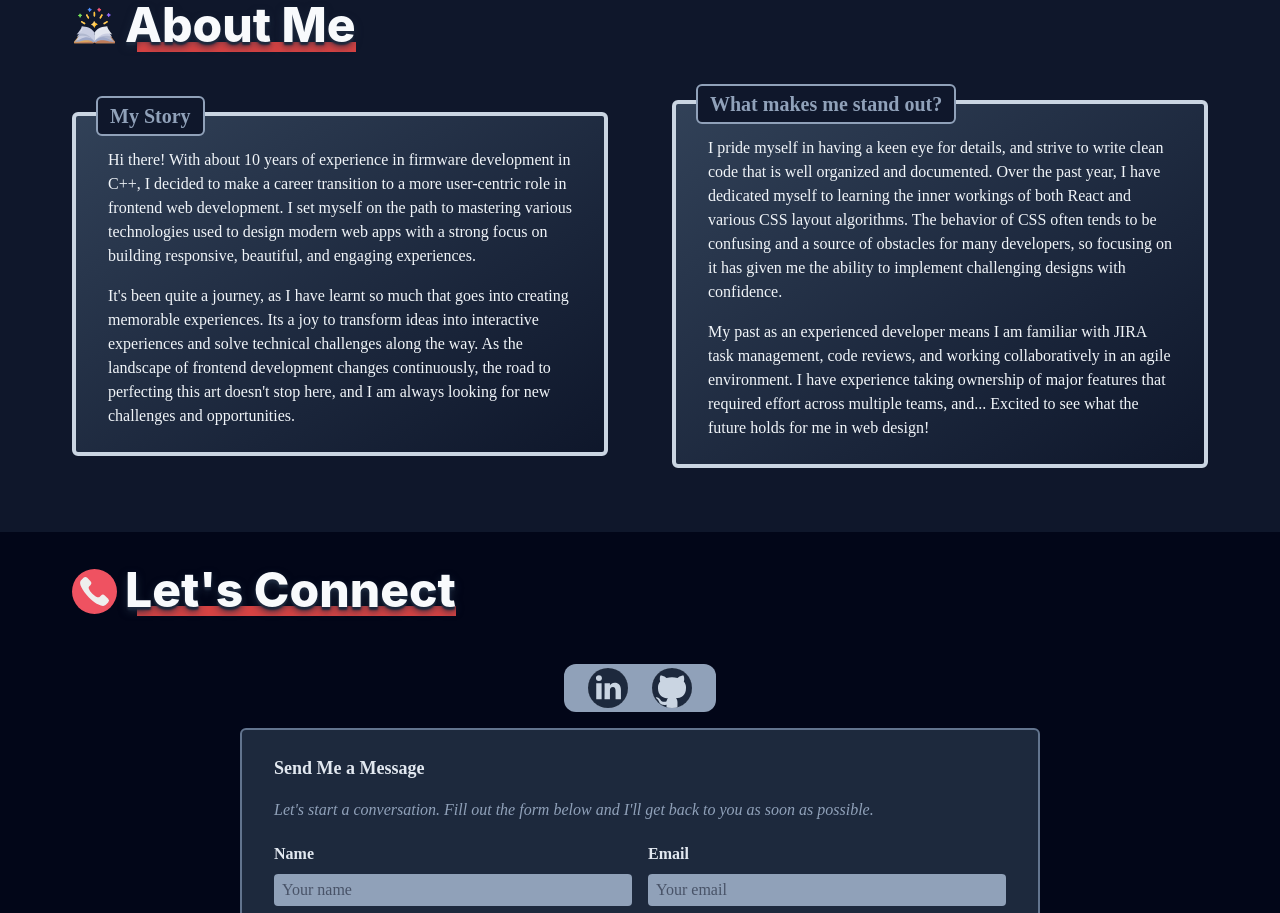
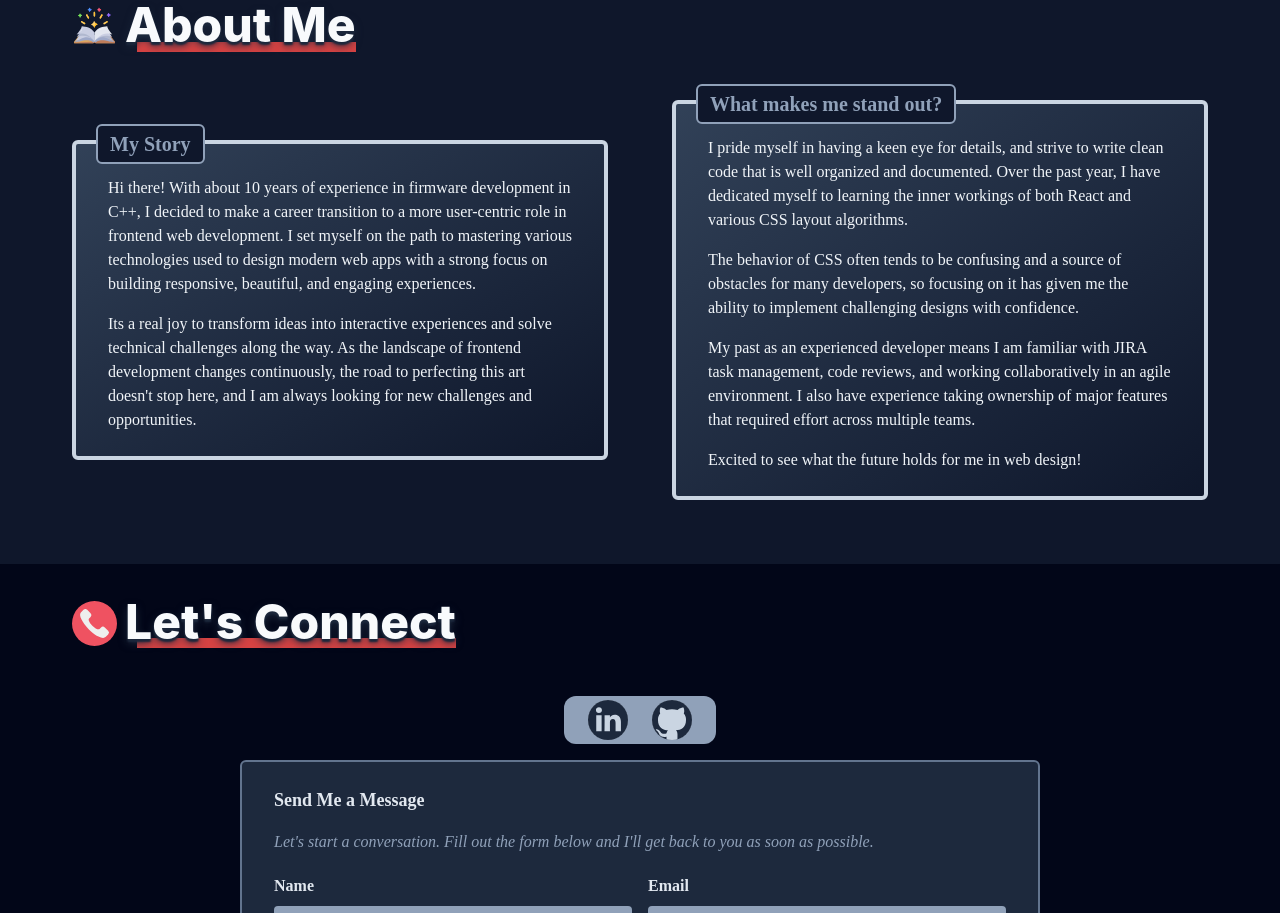
Before and after one commit to skharat8/portfolio-site, a React (Vite) app: page / in a window 1280 px wide. Shown: the part 1920-2833 px from the top of the page. Built offline with nearby package versions, Linux system fonts and the light colour scheme; what @midudev/tailwind-animations would draw is missing.

Commit message:
Add focus styles to about me page

```diff
--- a/src/components/AboutMe.tsx
+++ b/src/components/AboutMe.tsx
@@ -6,14 +6,15 @@ import MaxWidthWrapper from "./MaxWidthWrapper";
 import SectionTitle from "./SectionTitle";
 
 function AboutMe() {
-  const textWrapperStyles = tw`group hover:border-secondary-300 relative mb-6 w-[min(44rem,95%)] rounded-md
-  border-4 border-slate-300 bg-gradient-to-br from-slate-700 to-slate-900 px-6
-  py-5 text-slate-100`;
+  const textWrapperStyles = tw`group hover:border-secondary-300 focus:border-secondary-300 relative mb-6
+  w-[min(44rem,95%)] rounded-md border-4 border-slate-300 bg-gradient-to-br
+  from-slate-700 to-slate-900 px-6 py-5 text-slate-100`;
 
-  const subHeaderStyles = tw`group-hover:bg-accent-red-800 group-hover:text-accent-red-100
-  group-hover:border-accent-red-400 absolute -translate-x-3
-  -translate-y-[calc(100%+0.25rem)] rounded-md border-2 border-slate-400
-  bg-slate-900 px-3 py-1 text-xl font-bold text-slate-400`;
+  const subHeaderStyles = tw`group-hover:bg-accent-red-800 group-focus:bg-accent-red-800
+  group-hover:text-accent-red-100 group-focus:text-accent-red-10
+  group-hover:border-accent-red-400 group-focus:border-accent-red-400 absolute
+  -translate-x-3 -translate-y-[calc(100%+0.25rem)] rounded-md border-2
+  border-slate-400 bg-slate-900 px-3 py-1 text-xl font-bold text-slate-400`;
 
   return (
     <section id="about" className="scroll-mt-7 bg-slate-900">
@@ -43,12 +44,11 @@ function AboutMe() {
               beautiful, and engaging experiences.
             </p>
             <p>
-              It's been quite a journey, as I have learnt so much that goes into
-              creating memorable experiences. Its a joy to transform ideas into
-              interactive experiences and solve technical challenges along the
-              way. As the landscape of frontend development changes
-              continuously, the road to perfecting this art doesn't stop here,
-              and I am always looking for new challenges and opportunities.
+              Its a real joy to transform ideas into interactive experiences and
+              solve technical challenges along the way. As the landscape of
+              frontend development changes continuously, the road to perfecting
+              this art doesn't stop here, and I am always looking for new
+              challenges and opportunities.
             </p>
           </div>
 
@@ -59,18 +59,20 @@ function AboutMe() {
               I pride myself in having a keen eye for details, and strive to
               write clean code that is well organized and documented. Over the
               past year, I have dedicated myself to learning the inner workings
-              of both React and various CSS layout algorithms. The behavior of
-              CSS often tends to be confusing and a source of obstacles for many
-              developers, so focusing on it has given me the ability to
-              implement challenging designs with confidence.
+              of both React and various CSS layout algorithms.
             </p>
-            <p>
+            <p className="mb-4">
+              The behavior of CSS often tends to be confusing and a source of
+              obstacles for many developers, so focusing on it has given me the
+              ability to implement challenging designs with confidence.
+            </p>
+            <p className="mb-4">
               My past as an experienced developer means I am familiar with JIRA
               task management, code reviews, and working collaboratively in an
-              agile environment. I have experience taking ownership of major
-              features that required effort across multiple teams, and...
-              Excited to see what the future holds for me in web design!
+              agile environment. I also have experience taking ownership of
+              major features that required effort across multiple teams.
             </p>
+            <p>Excited to see what the future holds for me in web design!</p>
           </div>
         </div>
       </MaxWidthWrapper>
```
